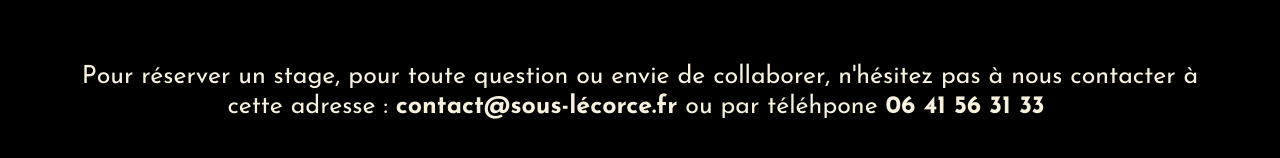
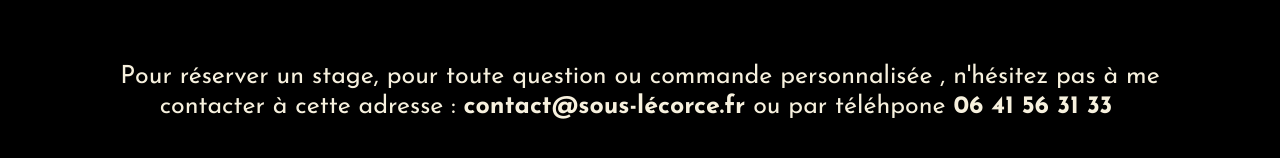
Before and after one commit to charlotteSineau/sous-lecorce, a plain HTML site: page nous-contacter.html in a window 1280 px wide. Shown: the part 78-236 px from the top of the page. Drawn offline with nearby package versions, Linux system fonts and the light colour scheme; a script that the page names is missing.

Commit message:
Update nous-contacter.html

```diff
--- a/nous-contacter.html
+++ b/nous-contacter.html
@@ -100,8 +100,8 @@
         <div class="hero-wrapper-3">
           <div class="hero-split-3">
             <p class="text-block">
-              Pour réserver un stage, pour toute question ou envie de
-              collaborer, n&#x27;hésitez pas à nous contacter à cette adresse :
+              Pour réserver un stage, pour toute question ou commande personnalisée
+              , n&#x27;hésitez pas à me contacter à cette adresse :
               <strong>contact@sous-lécorce.fr</strong> ou par téléhpone
               <strong>06 41 56 31 33</strong> ‍
             </p>
```
